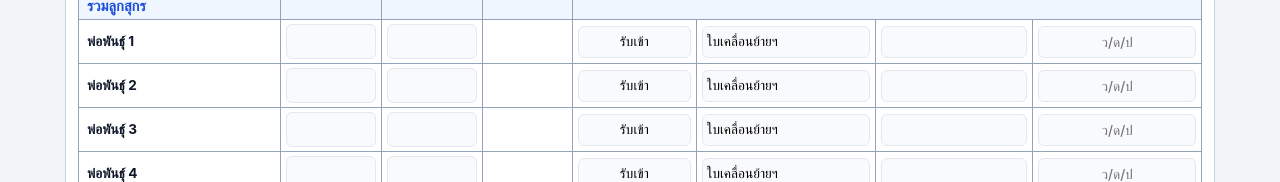
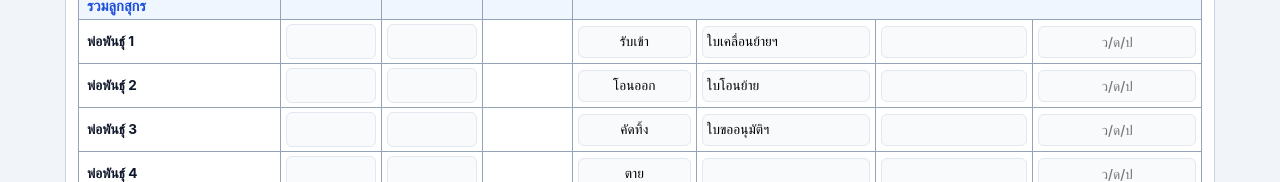
Before and after one commit to onjirapraphansirikul-star/stock-counter, a plain HTML site: page index.html in a window 1280 px wide. Shown: the part 618-800 px from the top of the page. Drawn offline with Linux system fonts and the light colour scheme.

Commit message:
Update index.html

```diff
--- a/index.html
+++ b/index.html
@@ -436,9 +436,9 @@
     { key: 'pigletSum', label: 'รวมลูกสุกร', isSum: 'piglet' },
 
     { key: 'boar', label: 'พ่อพันธุ์ 1', causeFixed: 'รับเข้า', docFixed: 'ใบเคลื่อนย้ายฯ', group: 'boar' },
-    { key: 'boar2', label: 'พ่อพันธุ์ 2', causeFixed: 'รับเข้า', docFixed: 'ใบเคลื่อนย้ายฯ', group: 'boar' },
-    { key: 'boar3', label: 'พ่อพันธุ์ 3', causeFixed: 'รับเข้า', docFixed: 'ใบเคลื่อนย้ายฯ', group: 'boar' },
-    { key: 'boar4', label: 'พ่อพันธุ์ 4', causeFixed: 'รับเข้า', docFixed: 'ใบเคลื่อนย้ายฯ', group: 'boar' },
+    { key: 'boar2', label: 'พ่อพันธุ์ 2', causeFixed: 'โอนออก', docFixed: 'ใบโอนย้าย', group: 'boar' },
+    { key: 'boar3', label: 'พ่อพันธุ์ 3', causeFixed: 'คัดทิ้ง', docFixed: 'ใบขออนุมัติฯ', group: 'boar' },
+    { key: 'boar4', label: 'พ่อพันธุ์ 4', causeFixed: 'ตาย', docFixed: '', group: 'boar' },
     { key: 'boarSum', label: 'รวมพ่อพันธุ์', isSum: 'boar' },
 
     { key: 'sow1', label: 'แม่ซองยืน แถว 1', causeFixed: 'รับเข้า', docFixed: 'ใบเคลื่อนย้ายฯ', group: 'sow' },
```
